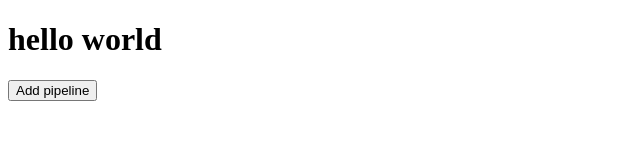
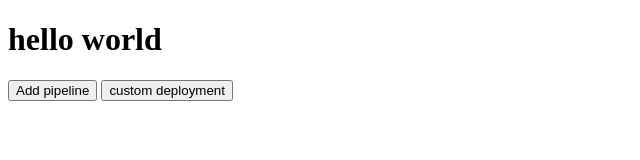
Before and after one commit to Jaygupta23/file12, a plain HTML site: page index.html in a window 1280 px wide. Shown: the whole page, without its empty margins (0-640 px from the left). Drawn offline with Linux system fonts and the light colour scheme.

Commit message:
pipeline change

```diff
--- a/index.html
+++ b/index.html
@@ -8,5 +8,6 @@
 <body>
     <h1>hello world</h1>
     <button>Add pipeline</button>
+    <button>custom deployment</button>
 </body>
 </html>
```
